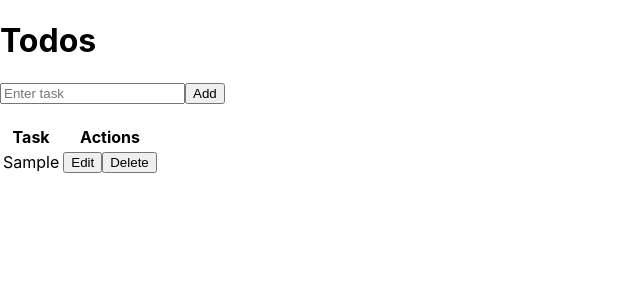
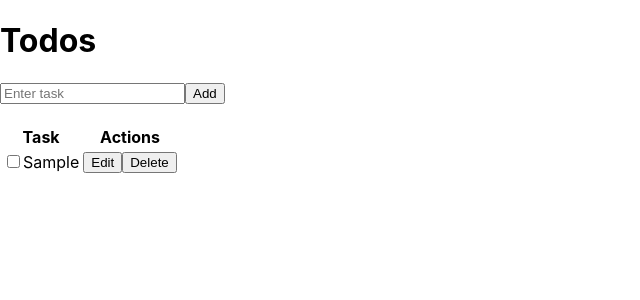
Before and after one commit to uliananeu/react-todo-app, a React (Create React App) app: page / in a window 1280 px wide. Both pictures are taken after typing "Sample" into the empty fields and a click on the button "Add". Shown: the top 300 px of the page, without its empty margins (0-640 px from the left). Built offline with nearby package versions, Linux system fonts and the light colour scheme.

Commit message:
Implement  with new functionality

```diff
--- a/src/components/TaskItem.js
+++ b/src/components/TaskItem.js
@@ -1,17 +1,79 @@
-import React, { Component } from 'react'
+import React, { Component } from "react";
 
 export default class TaskItem extends Component {
+  constructor(props) {
+    super(props);
+    this.state = {
+      task: this.props.taskItem.task,
+      isEditing: false,
+    };
+  }
+
+  setEditingState = (isEditing) => {
+    this.setState({ isEditing: isEditing });
+  };
+  toggleTask = () => {
+    this.props.toggleTask(this.props.id);
+  };
+  deleteTask = () => {
+    this.props.deleteTask(this.props.id);
+  };
+  handleChange = (event) => {
+    this.setState({ task: event.target.value });
+  };
+  handleSubmit = (event) => {
+    event.preventDefault();
+    this.props.editTask(this.props.id, this.state.task);
+    this.setState({ isEditing: false });
+  };
   render() {
     return (
       <tr>
-        <td>
-            {this.props.taskItem.task}
-        </td>
-        <td>
-        <button>Edit</button>
-        <button>Delete</button>
-        </td>
+        {this.state.isEditing ? (
+          <>
+            <td>
+              <form onSubmit={this.handleSubmit}>
+                <input
+                  value={this.state.task}
+                  onChange={this.handleChange}
+                  autoFocus
+                />
+              </form>
+            </td>
+            <td>
+              <button onClick={this.handleSubmit} type="submit">
+                Save
+              </button>
+              <button onClick={() => this.setEditingState(false)} type="button">
+                Back
+              </button>
+            </td>
+          </>
+        ) : (
+          <>
+            <td className="task" onClick={this.toggleTask}>
+              <input
+                type="checkbox"
+                readOnly
+                checked={this.props.taskItem.isCompleted}
+              />
+              <span
+                className={
+                  this.props.taskItem.isCompleted
+                    ? "completed"
+                    : "not-completed"
+                }
+              >
+                {this.props.taskItem.task}
+              </span>
+            </td>
+            <td>
+              <button onClick={() => this.setEditingState(true)}>Edit</button>
+              <button onClick={this.deleteTask}>Delete</button>
+            </td>
+          </>
+        )}
       </tr>
-    )
+    );
   }
 }
```
